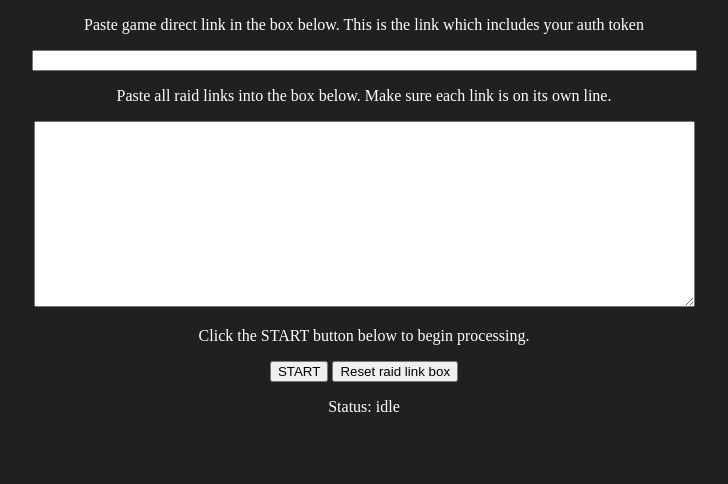
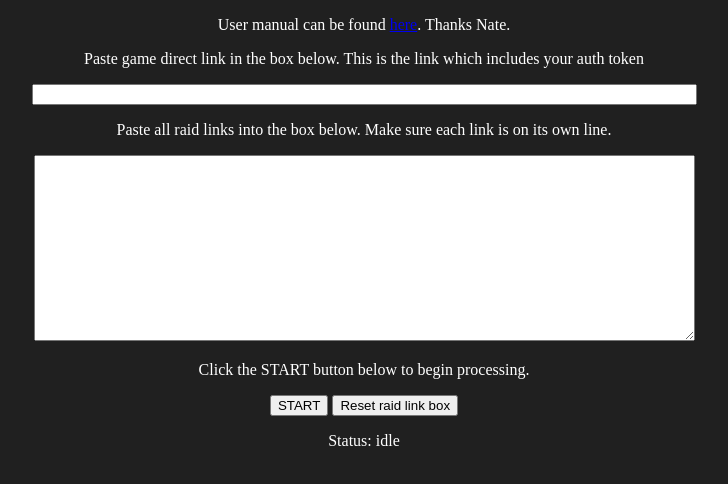
Before and after one commit to Iambian/Iambian.github.io, a plain HTML site: page ag_raidjoin.html in a window 1280 px wide. Shown: the whole page, without its empty margins (276-1004 px from the left). Drawn offline with Linux system fonts and the light colour scheme.

Commit message:
Added link to 3rd party manual

```diff
--- a/ag_raidjoin.html
+++ b/ag_raidjoin.html
@@ -2,7 +2,7 @@
 <meta http-equiv="Content-Type" content="text/html; charset=utf-8" />
 <html>
 <head>
-<title>Dawn of the Dragons - Armor Games Raidjoiner 1.1</title>
+<title>Dawn of the Dragons - Armor Games Raidjoiner 1.2</title>
 
 <style type="text/css">
 html,body { color:white; background-color:#202020; height:100%;width:100%; margin:0;	overflow:hidden; }
@@ -16,6 +16,7 @@ span { color:white; }
 
 
 <div>
+	<p>User manual can be found <a href="https://www.docdroid.net/tdJq1YQ/raid-join-tool-guide.pdf">here</a>. Thanks Nate.</p>
 	<p>Paste game direct link in the box below.
 	This is the link which includes your auth token</p>
 	<input id="direct_link" type="text" size="80" />
```
